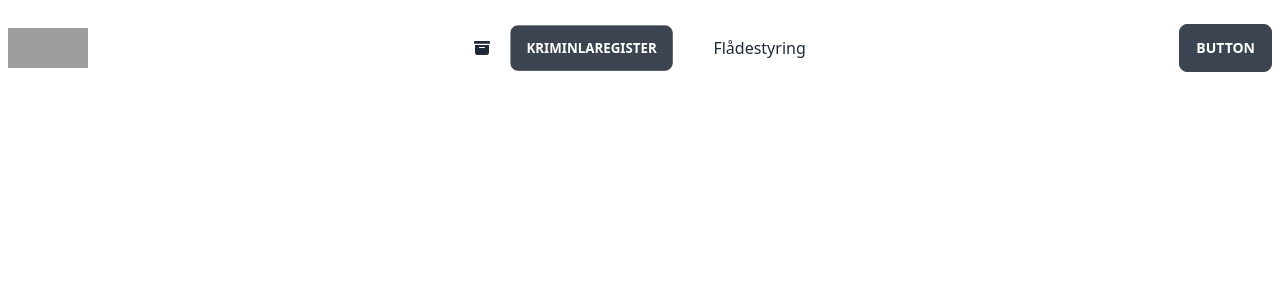
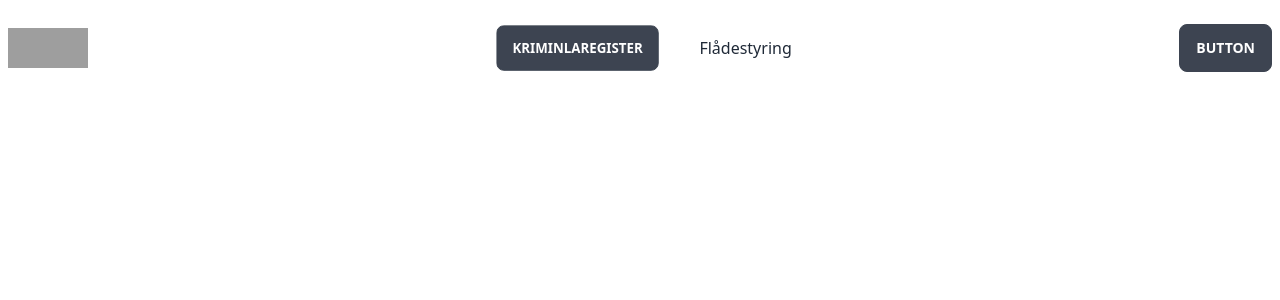
Before and after one commit to ValdemarLarsen/tablet, a Next.js app: page /comp/Navbar in a window 1280 px wide. Shown: the top 300 px of the page. Built offline with nearby package versions, Linux system fonts and the light colour scheme; grey boxes are pictures that could not be loaded.

Commit message:
Update Navbar.tsx

```diff
--- a/pages/comp/Navbar.tsx
+++ b/pages/comp/Navbar.tsx
@@ -10,9 +10,7 @@ const Navbar = () => {
                 <ul className="menu menu-horizontal px-1">
                     <li>
                         <div className="dropdown dropdown-bottom">
-                            <svg xmlns="http://www.w3.org/2000/svg" width="16" height="16" fill="currentColor" class="bi bi-archive-fill" viewBox="0 0 16 16">
-                                <path d="M12.643 15C13.979 15 15 13.845 15 12.5V5H1v7.5C1 13.845 2.021 15 3.357 15h9.286zM5.5 7h5a.5.5 0 0 1 0 1h-5a.5.5 0 0 1 0-1zM.8 1a.8.8 0 0 0-.8.8V3a.8.8 0 0 0 .8.8h14.4A.8.8 0 0 0 16 3V1.8a.8.8 0 0 0-.8-.8H.8z" />
-                            </svg><label tabIndex={0} className="btn m-1">Kriminlaregister</label>
+                            <label tabIndex={0} className="btn m-1">Kriminlaregister</label>
                             <ul tabIndex={0} className="dropdown-content z-[1] menu p-2 shadow bg-base-100 rounded-box w-52">
                                 <li><a>Søg i kr</a></li>
                                 <li><a>Opret til kr</a></li>
```
